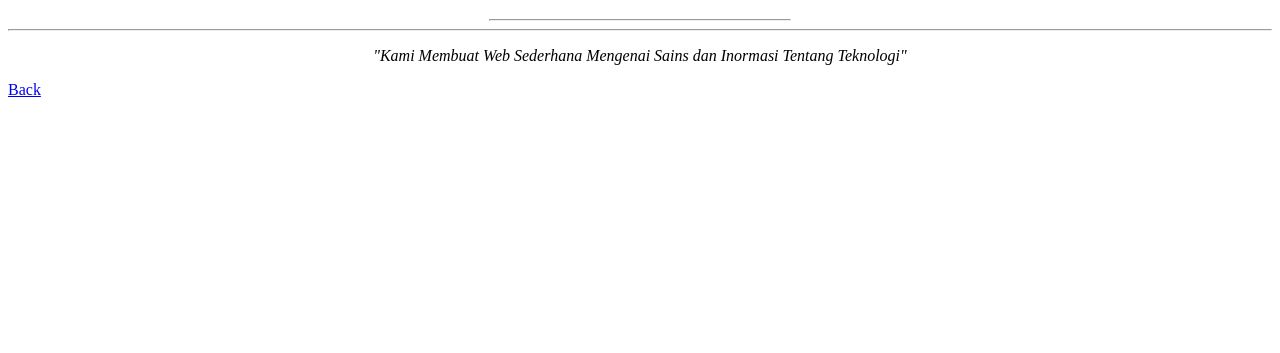
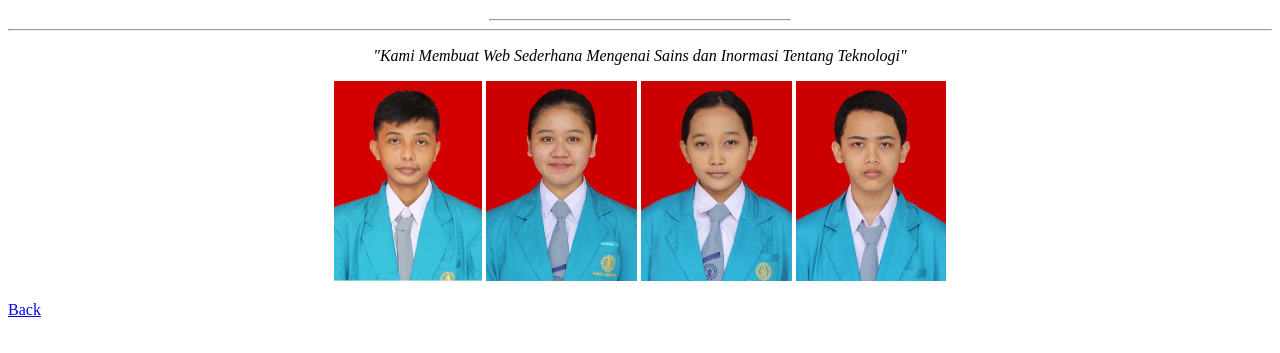
Before and after one commit to AngkringanSains/AngkringanSains.githu.io, a plain HTML site: page about us.html in a window 1280 px wide. Shown: the part 61-414 px from the top of the page. Drawn offline with Linux system fonts and the light colour scheme.

Commit message:
Update about us.html

```diff
--- a/about us.html
+++ b/about us.html
@@ -11,11 +11,11 @@
         </i>
     </p>
 <p align="center">
-    <a href="bayu.jpg" alt="profil" style="height:200px;"></a>
-    <a href="Tarisa .jpg" alt="profil" style="height:200px;"></a>
-    <a href="novel.jpg" alt="profil" style="height:200px;"></a>
-    <a href="sandi.jpg" alt="profil" style="width:200:height:200px;"></a>
-</p><!--Ketika Gambar Di klik akan menampilkan setiap profil dari masing-masing fotoo-->
+    <a href="Profil1.html"><img src="bayu.jpg" alt="profil" style="height:200px;"></a>
+    <a href="profil2.html"><img src="Tarisa .jpg" alt="profil" style="height:200px;"></a>
+    <a href="profil3.html"><img src="novel.jpg" alt="profil" style="height:200px;"></a>
+    <a href="Profil4.html"><img src="sandi.jpg" alt="profil" style="height:200px;"></a>
+</p><!--Ketika Gambar Di klik akan menampilkan setiap profil dari masing-masing foto-->
 <a href="index.html">Back</a>
 
 </Body>
```
